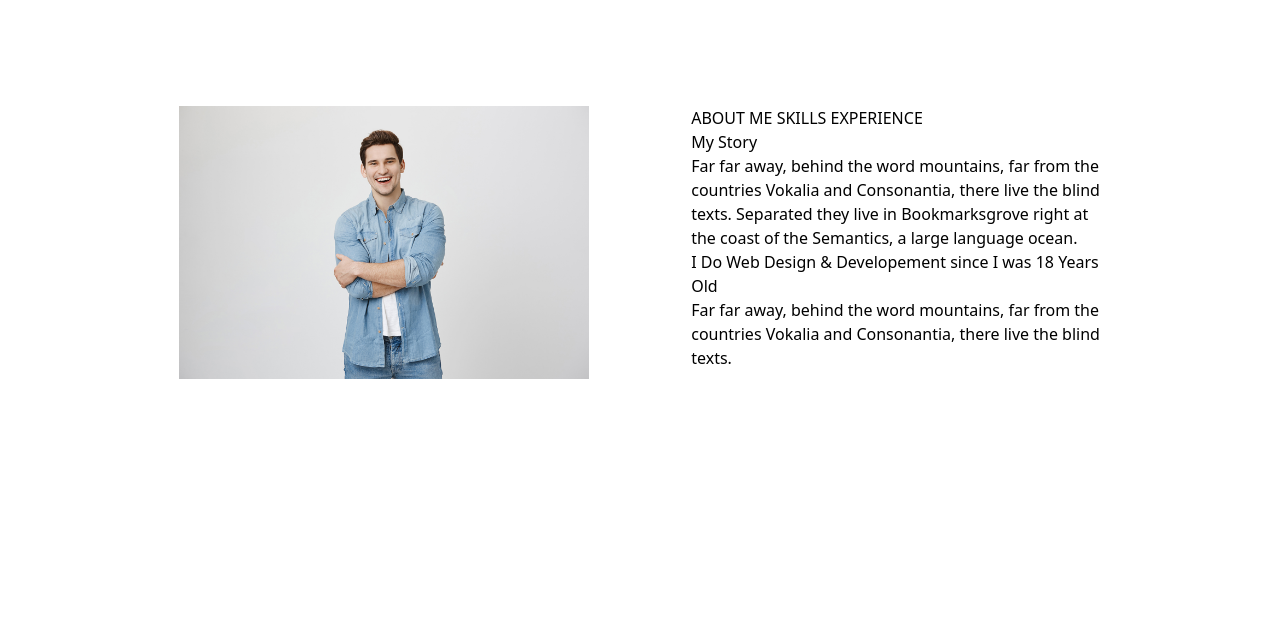
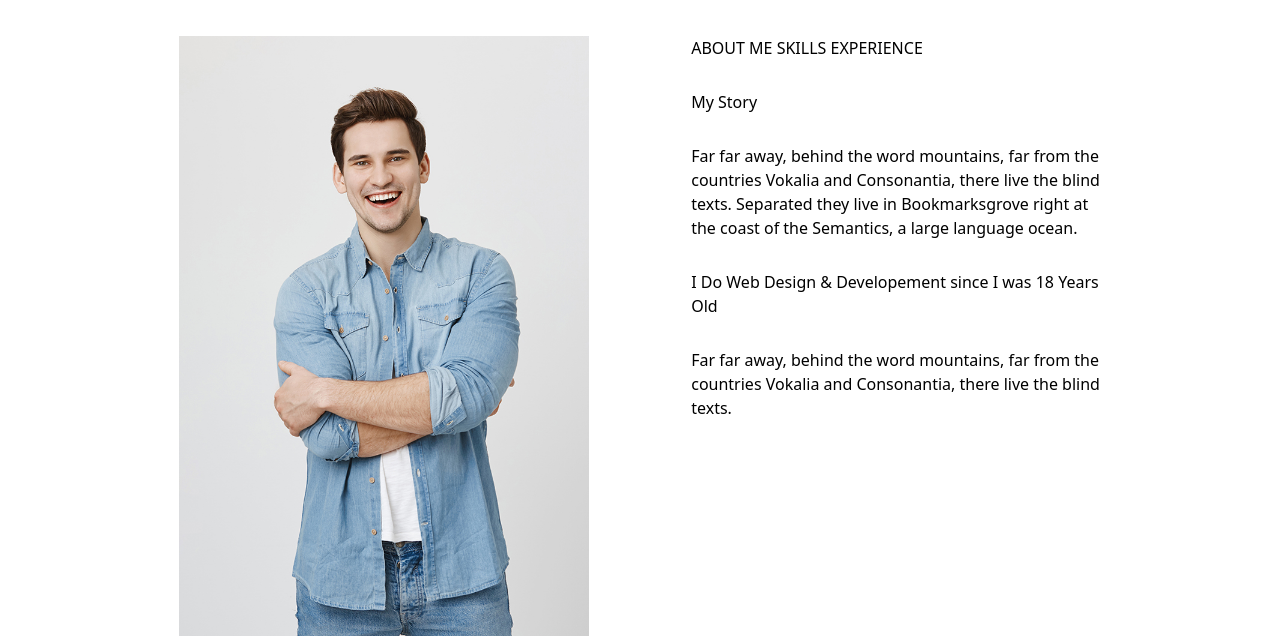
Before and after one commit to Fel968/portfolio, a plain HTML site: page index.html in a window 1280 px wide. Shown: the part 892-1528 px from the top of the page. Before the commit the page ends 1271 px from the top, so only its background shows below. Drawn offline with nearby package versions, Linux system fonts and the light colour scheme.

Commit message:
changes to second section

```diff
--- a/assets/css/style.css
+++ b/assets/css/style.css
@@ -1,3 +1,7 @@
+* {
+    margin: 0;
+    padding: 0;
+}
 nav {
     display: flex;
     flex-direction: row;
@@ -5,6 +9,9 @@ nav {
     height: 70px;
     align-items: center;
     background-color: #0779E4;
+    position: fixed;
+    right: 0;
+    left: 0;
 }
 
 .nav_items {
@@ -49,3 +56,13 @@ justify-content: space-between;
     background-color: white;
     color: blue;
 }
+.about_us{
+    display: flex;
+    flex-direction: column;
+    row-gap: 30px;
+ }
+.about_us_image{
+    background-image: url(../images/about.jpg);
+    background-position: center;
+    background-size: cover;
+}
--- a/index.html
+++ b/index.html
@@ -1,26 +1,24 @@
 <!DOCTYPE html>
 <html lang="en">
-
   <head>
-    <meta charset="UTF-8">
-    <meta name="viewport" content="width=device-width, initial-scale=1.0">
+    <meta charset="UTF-8" />
+    <meta name="viewport" content="width=device-width, initial-scale=1.0" />
     <title>Portfolio</title>
-    <link rel="stylesheet" href="assets/css/reset.css">
-    <link rel="stylesheet" href="assets/css/style.css">
+    <link rel="stylesheet" href="assets/css/reset.css" />
+    <link rel="stylesheet" href="assets/css/style.css" />
     <script src="https://cdn.tailwindcss.com"></script>
-
   </head>
   <body>
     <nav>
       <h4 class="text-white">FC.Semetey</h4>
       <div class="nav_items">
-            <a class="text-white"href="#">Home</a>
-            <a class="text-white"href="#">About</a>
-            <a class="text-white"href="#">Services</a>
-            <a class="text-white"href="#">Portfolio</a>
-            <a class="text-white"href="#">Pricing</a>
-            <a class="text-white"href="#">Blog</a>
-            <a class="text-white"href="#">Contact</a>
+        <a class="text-white" href="#">Home</a>
+        <a class="text-white" href="#">About</a>
+        <a class="text-white" href="#">Services</a>
+        <a class="text-white" href="#">Portfolio</a>
+        <a class="text-white" href="#">Pricing</a>
+        <a class="text-white" href="#">Blog</a>
+        <a class="text-white" href="#">Contact</a>
       </div>
     </nav>
     <!-- shortcut for comments: ctrl+/ hero starts here -->
@@ -29,7 +27,10 @@
         <p>Hi there!</p>
         <h1 class="title text-white">I am <span>Felicity Semetey</span></h1>
         <h1 class="title text-white">A Web Developer</h1>
-            <p class="text-white">Far far away, behind the word mountains, far from the countries Vokalia and Consonantia, there live the blind texts</p>
+        <p class="text-white">
+          Far far away, behind the word mountains, far from the countries
+          Vokalia and Consonantia, there live the blind texts
+        </p>
         <div>
           <!-- alt+arrow key moves code up or down -->
           <button class="btn btn_blue">Hire Me</button>
@@ -40,23 +41,32 @@
     <!-- hero section ends here -->
     <!-- background image on hero page will be done in css -->
     <!-- about me section starts here -->
-    <section class="flex flex-row justify-around w-[80%] mx-auto mt-[128px]">  <!--use mx-auto(margin) to share space  mt=margin top-->
-        <div class="w-[40%]"> <!--syntax for width in tailwind-->
-            <img src="assets/images/about.jpg" alt="A picture of myself">
+    <section class="flex flex-row justify-around w-[80%] mx-auto mt-[128px]">
+      <!--use mx-auto(margin) to share space  mt=margin top-->
+      <div class="w-[40%]">
+        <!--syntax for width in tailwind-->
+        <div class="w-full h-[600px] about_us_image"></div>
         <!-- image will be resized with css -->
       </div>
-         <div class="w-[40%]">
+      <div class="w-[40%] about_us">
         <div>
           <span>ABOUT ME</span>
           <span>SKILLS</span>
           <span>EXPERIENCE</span>
         </div>
         <h2>My Story</h2>
-                <p>Far far away, behind the word mountains, far from the countries Vokalia and Consonantia, there live the blind texts. Separated they live in Bookmarksgrove right at the coast of the Semantics, a large language ocean.</p>
-                <h2>I Do Web Design & Developement since I was 18 Years Old</h2>
-                <p>Far far away, behind the word mountains, far from the countries Vokalia and Consonantia, there live the blind texts.</p>
+            <p>
+                Far far away, behind the word mountains, far from the countries
+                Vokalia and Consonantia, there live the blind texts. Separated they
+                live in Bookmarksgrove right at the coast of the Semantics, a large
+                language ocean.
+              </p>
+              <h3>I Do Web Design & Developement since I was 18 Years Old</h3>
+              <p>
+                Far far away, behind the word mountains, far from the countries
+                Vokalia and Consonantia, there live the blind texts.
+              </p>
       </div>
     </section>
   </body>
-
 </html>
```
Also changed, not shown: notes.txt. Lines whose indentation alone changed are shown as unchanged.
